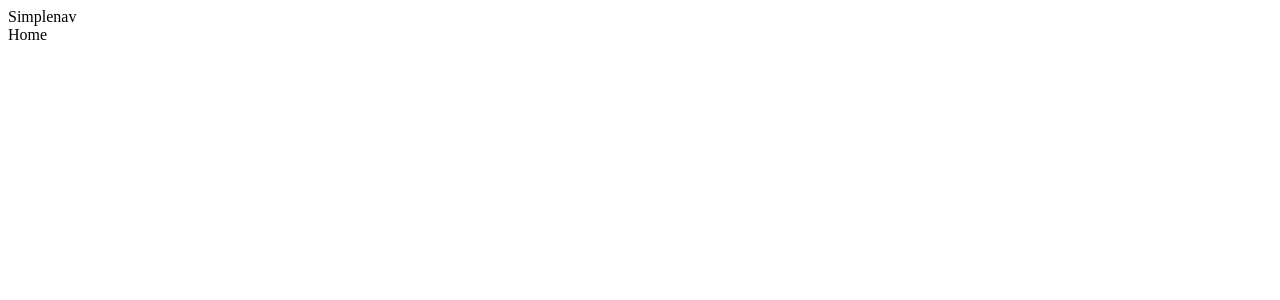
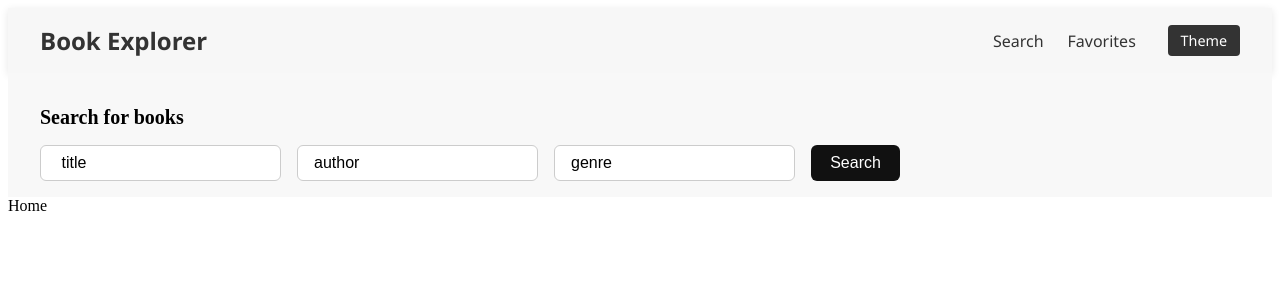
Before and after one commit to yadavjitu06/-Book-Explorer, a React (Vite) app in the folder Book-Explorer/: page / in a window 1280 px wide. Shown: the top 300 px of the page. Built offline with nearby package versions, Linux system fonts and the light colour scheme.

Commit message:
Added  navbar and searchbar and styled it

```diff
--- a/Book-Explorer/src/App.jsx
+++ b/Book-Explorer/src/App.jsx
@@ -1,10 +1,11 @@
 import "./App.css";
+import Navbar from "./components/Navbar/Navbar";
 import MainRoutes from "./routes/Mainroutes";
 
 function App() {
   return (
     <>
-      <nav> Simplenav</nav>
+      <Navbar/>
       <MainRoutes />
     </>
   );
--- /dev/null
+++ b/Book-Explorer/src/components/Navbar/Navbar.css
@@ -0,0 +1,91 @@
+/* Navbar.css */
+
+.navbar-wrapper {
+  display: flex;
+  justify-content: space-between;
+  align-items: center;
+  padding: 1rem 2rem;
+  background-color: #f7f7f7;
+  box-shadow: 0 2px 8px rgba(0, 0, 0, 0.1);
+  font-family: 'Segoe UI', sans-serif;
+}
+
+.logo {
+  font-size: 1.5rem;
+  font-weight: bold;
+  color: #333;
+}
+
+/* right section contains nav + theme */
+.right-section {
+  display: flex;
+  align-items: center;
+  gap: 2rem;
+}
+
+/* only Search and Favorites links */
+.nav-links {
+  display: flex;
+  gap: 1.5rem;
+}
+
+.nav-link {
+  text-decoration: none;
+  color: #333;
+  font-weight: 500;
+  transition: color 0.3s ease;
+}
+
+.nav-link:hover,
+.nav-link.active {
+  color: #007bff;
+}
+
+.theme-toggle {
+  background-color: #333;
+  color: #fff;
+  padding: 0.4rem 0.8rem;
+  border-radius: 4px;
+  cursor: pointer;
+  font-size: 0.9rem;
+  transition: background-color 0.3s ease;
+}
+
+.theme-toggle:hover {
+  background-color: #555;
+}
+
+
+
+
+
+
+
+
+@media (max-width: 768px) {
+  .navbar-wrapper {
+    flex-direction: column;
+    align-items: flex-start;
+    gap: 1rem;
+  }
+
+  .right-section {
+    flex-direction: column;
+    align-items: flex-start;
+    width: 100%;
+    gap: 0.8rem;
+  }
+
+  .nav-links {
+    flex-direction: column;
+    gap: 0.5rem;
+  }
+
+  .nav-link {
+    padding-left: 0.5rem;
+  }
+
+  .theme-toggle {
+    align-self: flex-start;
+  }
+}
--- /dev/null
+++ b/Book-Explorer/src/components/Navbar/Navbar.jsx
@@ -0,0 +1,20 @@
+import './Navbar.css';
+import { Link } from 'react-router-dom';
+
+function Navbar() {
+  return (
+    <header className="navbar-wrapper">
+      <div className="logo">Book Explorer</div>
+
+      <div className="right-section">
+        <nav className="nav-links">
+          <Link to="/" className="nav-link">Search</Link>
+          <Link to="/favorites" className="nav-link">Favorites</Link>
+        </nav>
+        <div className="theme-toggle">Theme</div>
+      </div>
+    </header>
+  );
+}
+
+export default Navbar;
--- /dev/null
+++ b/Book-Explorer/src/components/SearchBar/SearchBar.css
@@ -0,0 +1,53 @@
+.search-bar-container {
+  padding: 1rem 2rem;
+  background-color: #f8f8f8;
+}
+
+.search-bar-container h2 {
+  margin-bottom: 1rem;
+  font-size: 1.25rem;
+  font-weight: 600;
+}
+
+.search-form {
+  display: flex;
+  gap: 1rem;
+  flex-wrap: wrap;
+}
+
+.search-form input {
+  padding: 0.5rem 1rem;
+  border: 1px solid #ccc;
+  border-radius: 6px;
+  min-width: 200px;
+  font-size: 1rem;
+}
+
+.search-form button {
+  padding: 0.5rem 1.2rem;
+  background-color: #111;
+  color: white;
+  border: none;
+  border-radius: 6px;
+  cursor: pointer;
+  font-weight: 500;
+  font-size: 1rem;
+  transition: background-color 0.2s;
+}
+
+.search-form button:hover {
+  background-color: #333;
+}
+
+/* Responsive */
+@media (max-width: 768px) {
+  .search-form {
+    flex-direction: column;
+    align-items: stretch;
+  }
+
+  .search-form input,
+  .search-form button {
+    width: 100%;
+  }
+}
--- /dev/null
+++ b/Book-Explorer/src/components/SearchBar/SearchBar.jsx
@@ -0,0 +1,39 @@
+
+import "./SearchBar.css";
+
+const SearchBar = () => {
+
+  const handleSubmit = (e) => {
+    e.preventDefault();
+
+  };
+
+  return (
+    <div className="search-bar-container">
+      <h2>Search for books</h2>
+      <form className="search-form" onSubmit={handleSubmit}>
+        <input
+          type="text"
+          placeholder="Title"
+          value=" title"
+
+        />
+        <input
+          type="text"
+          placeholder="Author"
+          value= "author"
+
+        />
+        <input
+          type="text"
+          placeholder="Genre"
+          value= "genre"
+
+        />
+        <button type="submit">Search</button>
+      </form>
+    </div>
+  );
+};
+
+export default SearchBar;
--- a/Book-Explorer/src/pages/Home.jsx
+++ b/Book-Explorer/src/pages/Home.jsx
@@ -1,10 +1,17 @@
+import './Home.css'
+
+
+
+
+import SearchBar from "../components/SearchBar/SearchBar";
+
 function Home(){
     return(
         <>
         {/* navbar */}
         {/* book list */}
         {/* paginaction buttons */}
-
+<SearchBar/>
        Home
 
         </>
```
